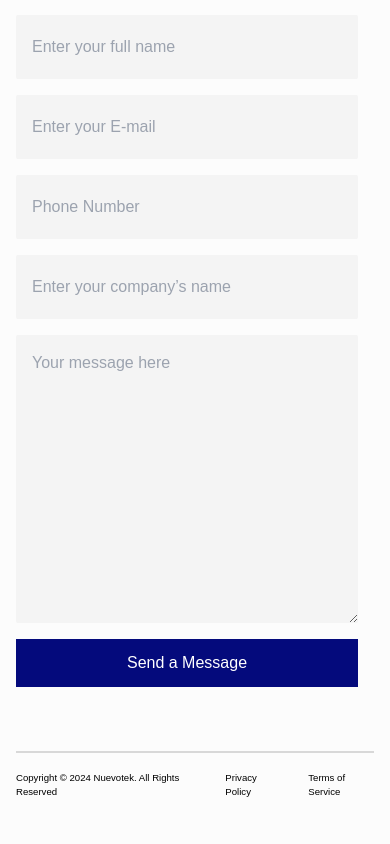
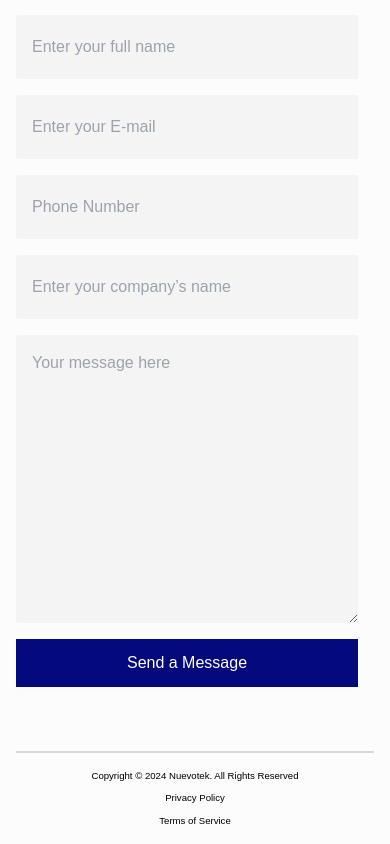
Before and after one commit to EmmanuelUwem1/nuevotek, a Next.js app: page /contact in a window 390 px wide. Shown: the part 505-1349 px from the top of the page. Before the commit the page ends 1322 px from the top, so only its background shows below. Built offline with nearby package versions, Linux system fonts and the light colour scheme; a web font is replaced by a local one.

Commit message:
Refactor code structure for improved readability and maintainability

```diff
--- a/package.json
+++ b/package.json
@@ -13,8 +13,8 @@
     "hamburger-react": "^2.5.1",
     "motion": "^11.14.4",
     "next": "15.1.0",
-    "react": "^19.0.0",
-    "react-dom": "^19.0.0",
+    "react": "^18.3.1",
+    "react-dom": "^18.3.1",
     "react-toastify": "^10.0.6",
     "swiper": "^11.1.15"
   },
--- a/src/app/contact/form.jsx
+++ b/src/app/contact/form.jsx
@@ -71,6 +71,13 @@ function Form() {
       toast.error("Please fill in all fields.");
       return;
     }
+    const serviceId = process.env.NEXT_PUBLIC_EMAILJS_SERVICE_ID;
+    const templateId = process.env.NEXT_PUBLIC_EMAILJS_TEMPLATE_ID;
+    const publicKey = process.env.NEXT_PUBLIC_EMAILJS_PUBLIC_KEY;
+    if (!serviceId || !templateId || !publicKey) {
+      toast.error("Email service configuration is missing.");
+      return;
+    }
 
     try {
       const emailParams = {
@@ -83,10 +90,10 @@ function Form() {
       };
 
       const res = await emailjs.send(
-        "service_ssdbcye",
-        "template_5vxynor",
+        serviceId,
+        templateId,
         emailParams,
-        "xlZ4YqJktvCt5XVp7"
+        publicKey
       );
 
       if (res.status === 200) {
--- a/src/app/globals.css
+++ b/src/app/globals.css
@@ -143,5 +143,13 @@ nav{
   }
 }
 
+@media (width < 500px){
+  .flex-to-col{
+    flex-direction: column;
+
+    gap: .5rem;
+  }
+}
+
 
 /* swiper */
--- a/src/components/footer.jsx
+++ b/src/components/footer.jsx
@@ -5,15 +5,21 @@ function Footer() {
   return (
     <footer className="flex flex-col justify-star w-full px-4 sm:px-8 md:px-20">
       <div className="bg-[#D8D8D8] w-full h-[2px]"></div>
-      <div className="flex justify-between items-center gap-4 h-16">
+      <div className="flex justify-between items-center py-4 sm:py-0 sm:gap-4 sm:h-16 flex-to-col">
         <p className="font-styrene font-medium text-[0.6rem] md:text-[0.8rem]">
-          Copyright © 2024 Nuevotek. All Rights Reserved
+          Copyright © {new Date().getFullYear()} Nuevotek. All Rights Reserved
         </p>
-        <div className="flex justify-between items-center gap-7">
-          <Link href={"/"} className="font-styrene font-medium text-[0.6rem] md:text-[0.8rem]">
+        <div className="flex justify-between items-center gap-7 flex-to-col">
+          <Link
+            href={"/"}
+            className="font-styrene font-medium text-[0.6rem] md:text-[0.8rem]"
+          >
             Privacy Policy
           </Link>
-          <Link href={"/"} className="font-styrene font-medium text-[0.6rem] md:text-[0.8rem]">
+          <Link
+            href={"/"}
+            className="font-styrene font-medium text-[0.6rem] md:text-[0.8rem]"
+          >
             Terms of Service
           </Link>
         </div>
```
Also changed, not shown: 2 other files (tests, documents, lock files or other folders).
